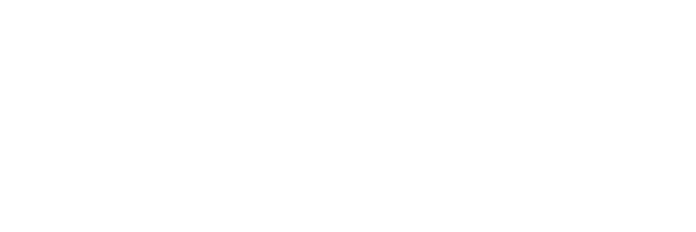
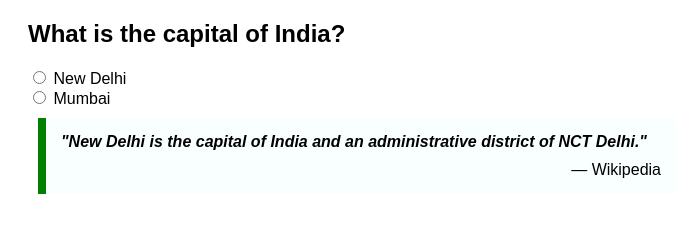
Before and after one commit to acciojob/trivia-Sachin8412, a website: page main.html in a window 1280 px wide. Shown: the whole page, without its empty margins (0-696 px from the left). Drawn offline with Linux system fonts and the light colour scheme.

Commit message:
created a submission

```diff
--- a/main.html
+++ b/main.html
@@ -5,11 +5,67 @@
 <head>
 	<link rel="stylesheet" href="styles.css">
 </head>
+	<style>
+
+	</style>
 
 <body>
-	<!-- the entire body must be written by student -->
-    <script type="text/javascript" src="./script.js">
-</script>
+	<!DOCTYPE html>
+<html lang="en">
+<head>
+    <meta charset="UTF-8">
+    <meta name="viewport" content="width=device-width, initial-scale=1.0">
+    <title>Quiz Question</title>
+    <link rel="stylesheet" href="styles.css">
+</head>
+	<style>
+		.quiz-container {
+    font-family: Arial, sans-serif;
+    margin: 20px;
+}
+
+/* Styling the blockquote */
+.quote {
+    max-width: 600px;
+    margin: 10px;
+    padding: 15px;
+    border-left: 8px solid green;
+    background-color: #f8fffe;
+    font-weight: bold;
+    font-style: italic;
+}
+
+.quote footer {
+    text-align: right;
+    font-weight: normal;
+    font-style: normal;
+    margin-top: 10px;
+}
+	</style>
+<body>
+    <div class="quiz-container">
+        <!-- Question and Options -->
+        <h2>What is the capital of India?</h2>
+        <form>
+            <label>
+                <input type="radio" name="capital" value="newdelhi">
+                New Delhi
+            </label><br>
+            <label>
+                <input type="radio" name="capital" value="mumbai">
+                Mumbai
+            </label>
+        </form>
+
+        <!-- Quotation -->
+        <blockquote class="quote">
+            "New Delhi is the capital of India and an administrative district of NCT Delhi."
+            <footer>— Wikipedia</footer>
+        </blockquote>
+    </div>
+</body>
+</html>
+
 
 </body>
 
```
